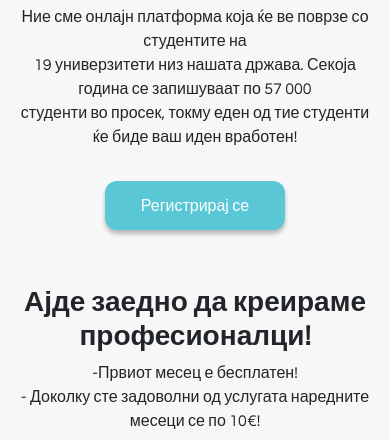
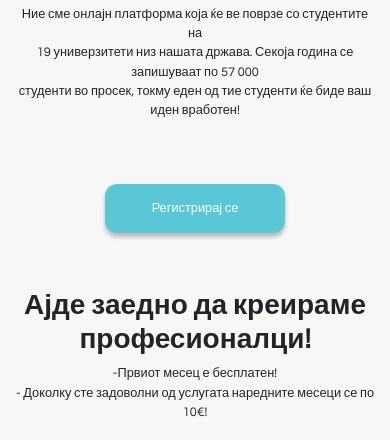
Before and after one commit to DimitarMitrevski/Bintern-Beta-Version, a plain HTML site: page public/bintern4.html in a window 390 px wide. Shown: the part 219-659 px from the top of the page. Drawn offline with nearby package versions, Linux system fonts and the light colour scheme.

Commit message:
8:59 last change
mobile patch

```diff
--- a/public/bintern4.html
+++ b/public/bintern4.html
@@ -75,9 +75,9 @@
     </div>
 
     <div class="container-fluid mt-4">
-        <div class="row">
+        <div class="row mb-5 mb-md-auto">
             <div class="col">
-                <h1 class="text-center font-weight-bolder">Добредојдовте на Bintern!</h1>
+                <h1 class="text-center font-weight-bolder h2sm">Добредојдовте на Bintern!</h1>
                 <p class="text-center">Ние сме онлајн платформа која ќе ве поврзе со студентите на<br>
                     19 универзитети низ нашата држава. Секоја година се запишуваат по 57 000 <br> студенти во просек,
                     токму еден од тие студенти ќе биде ваш иден вработен!</p>
@@ -85,7 +85,7 @@
             </div>
         </div>
     </div>
-    <div class="row justify-content-center mt-3 mx-0">
+    <div class="row justify-content-center mt-3 mt-md-5 mx-0 ">
         <button class="btn1">Регистрирај се</button>
     </div>
 
--- a/public/styles/main.css
+++ b/public/styles/main.css
@@ -284,4 +284,8 @@ div.desc {
     bottom: 16px;
     right: 16px;
   }
+  .about-companies{
+    font-size: 0.8rem;
+  }
+
 }
```
